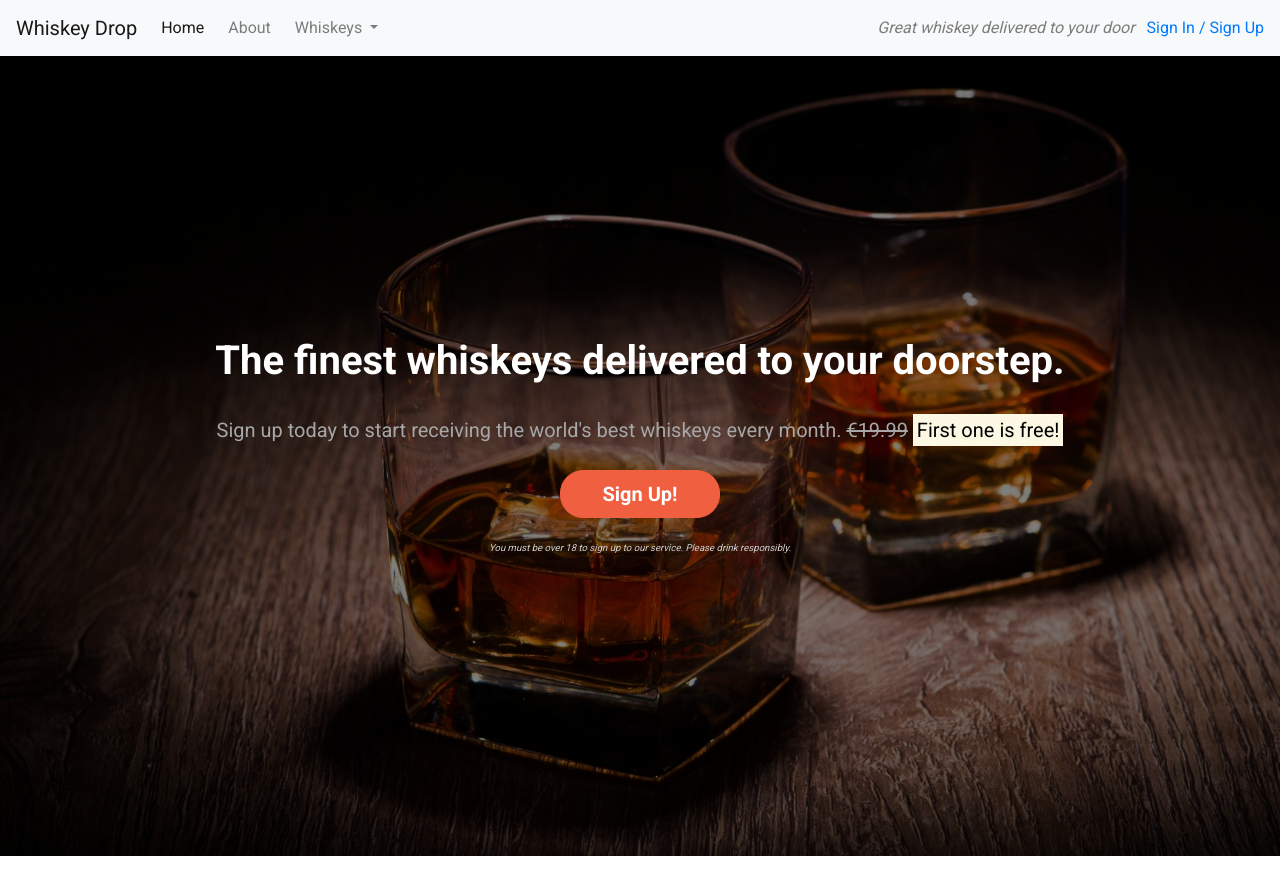
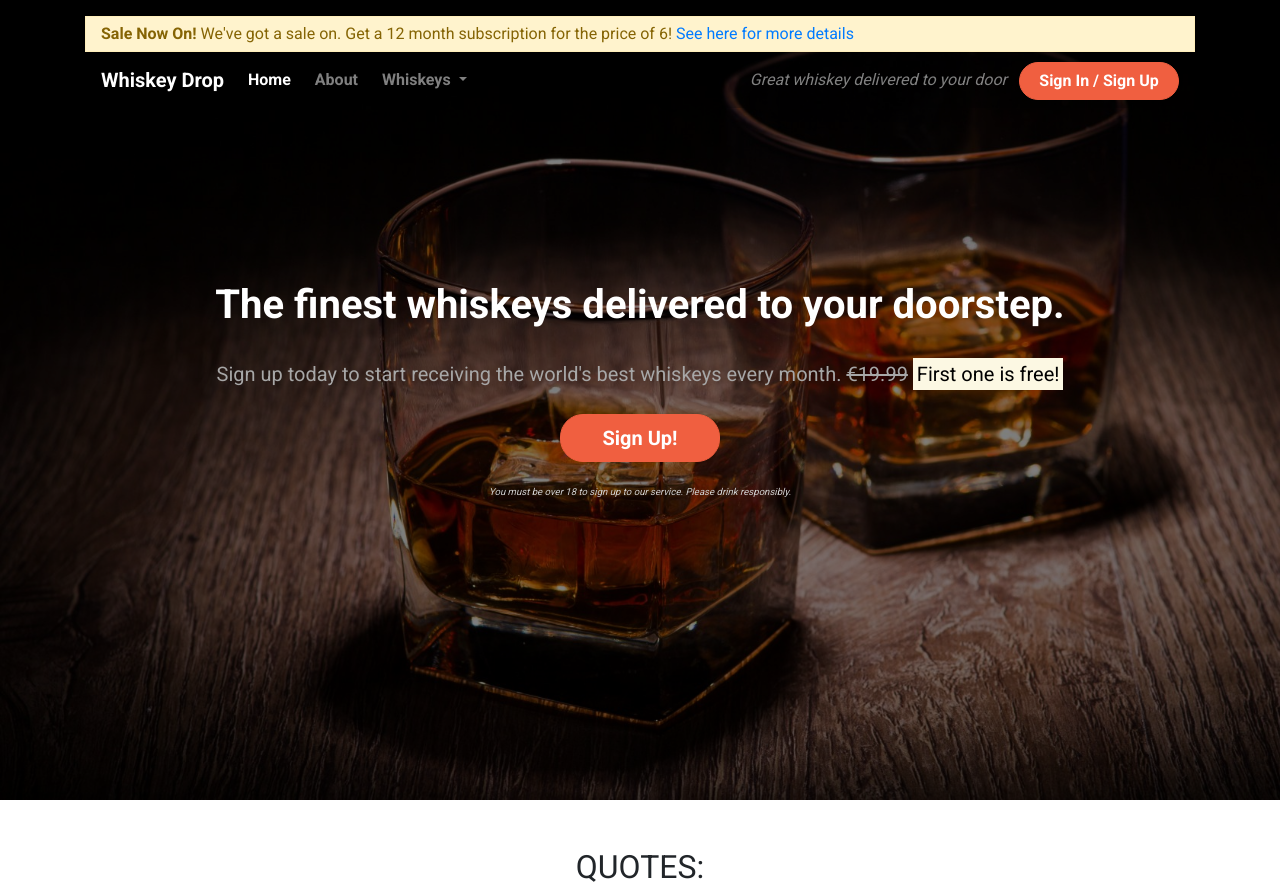
Before and after one commit to BenD2525/bootstrap, a plain HTML site: page index.html in a window 1280 px wide. Shown: the top 889 px of the page. Drawn offline with nearby package versions, Linux system fonts and the light colour scheme.

Commit message:
Style nav and alert

```diff
--- a/css/style.css
+++ b/css/style.css
@@ -60,3 +60,38 @@ body {
     background-color: #f05f40;
     border-color: #f05f40;
 }
+
+.navalert-container {
+    position: absolute;
+    top: 0;
+    left: 0;
+    padding-left: 0;
+    padding-right: 0;
+    z-index: 1;
+}
+
+.navbar {
+    margin-bottom: 0;
+    border: 0;
+    width: 100%;
+    background-color: rgba(0,0,0,0.25);
+}
+
+.navbar-brand {
+    font-weight: bold;
+}
+
+.navbar .navbar-nav a {
+    font-weight: bold;
+}
+
+.alert-container .col-12 {
+    padding-left: 0;
+    padding-right: 0;
+}
+
+.site-wide-alert {
+    border-radius: 0;
+    margin-bottom: 0;
+    padding: 5px 15px;
+}
--- a/index.html
+++ b/index.html
@@ -14,12 +14,24 @@
 
 <body>
     <!--Nav-->
-    <nav class="navbar navbar-light navbar-expand-sm bg-light">
+    <div class="container-fluid navalert-container">
+        <article class="container mt-3">
+            <div class="row d-none d-sm-block">
+                <div class="col-12">
+                    <div class="site-wide-alert alert alert-warning">
+                        <strong>Sale Now On!</strong> We've got a sale on. Get a 12 month subscription for the price of
+                        6!
+                        <a href="">See here for more details</a>
+                    </div>
+                </div>
+            </div>
+            <nav class="navbar navbar-dark navbar-expand-sm">
                 <a href="/" class="navbar-brand">
                     Whiskey Drop</a>
 
-        <button class="navbar-toggler ml-auto" type="button" data-toggle="collapse" data-target="#navbarNavDropdown"
-            aria-controls="navbarNavDropdown" aria-expanded="false" aria-label="Toggle navigation">
+                <button class="navbar-toggler ml-auto" type="button" data-toggle="collapse"
+                    data-target="#navbarNavDropdown" aria-controls="navbarNavDropdown" aria-expanded="false"
+                    aria-label="Toggle navigation">
                     <span class="navbar-toggler-icon"></span></button>
 
                 <div class="collapse navbar-collapse" id="navbarNavDropdown">
@@ -38,25 +50,17 @@
                                 <a class="dropdown-item" href="#">American</a>
                             </div>
                         </li>
-
-                <li class="nav-item mr-2 d-block d-sm-none"><a class="nav-link" href="">Sign In / Sign Up</a></li>
+                        <li class="nav-item mr-2 d-block d-sm-none"><a class="btn btn--cta btn--red" href="">Sign In /
+                                Sign Up</a></li>
                     </ul>
                 </div>
                 <div class="d-none d-md-block">
                     <p class="navbar-text my-auto mr-2"><i>Great whiskey delivered to your door</i></p>
-            <a href="/login">Sign In / Sign Up</a>
+                    <a href="/login" class="btn btn--cta btn--red">Sign In / Sign Up</a>
                 </div>
                 <!--</div>-->
             </nav>
-   <!-- <article class="container mt-3">
-        <div class="row d-none d-sm-block">
-            <div class="col-12">
-                <div class="alert alert-warning">
-                    <strong>Sale Now On!</strong> We've got a sale on. Get a 12 month subscription for the price of 6!
-                    <a href="">See here for more details</a>
     </div>
-            </div>
-        </div> -->
     <!-- Callout -->
     <div class="container-fluid callout-container">
         <div class="opaque-overlay"> </div>
```
Lines whose indentation alone changed are shown as unchanged.
